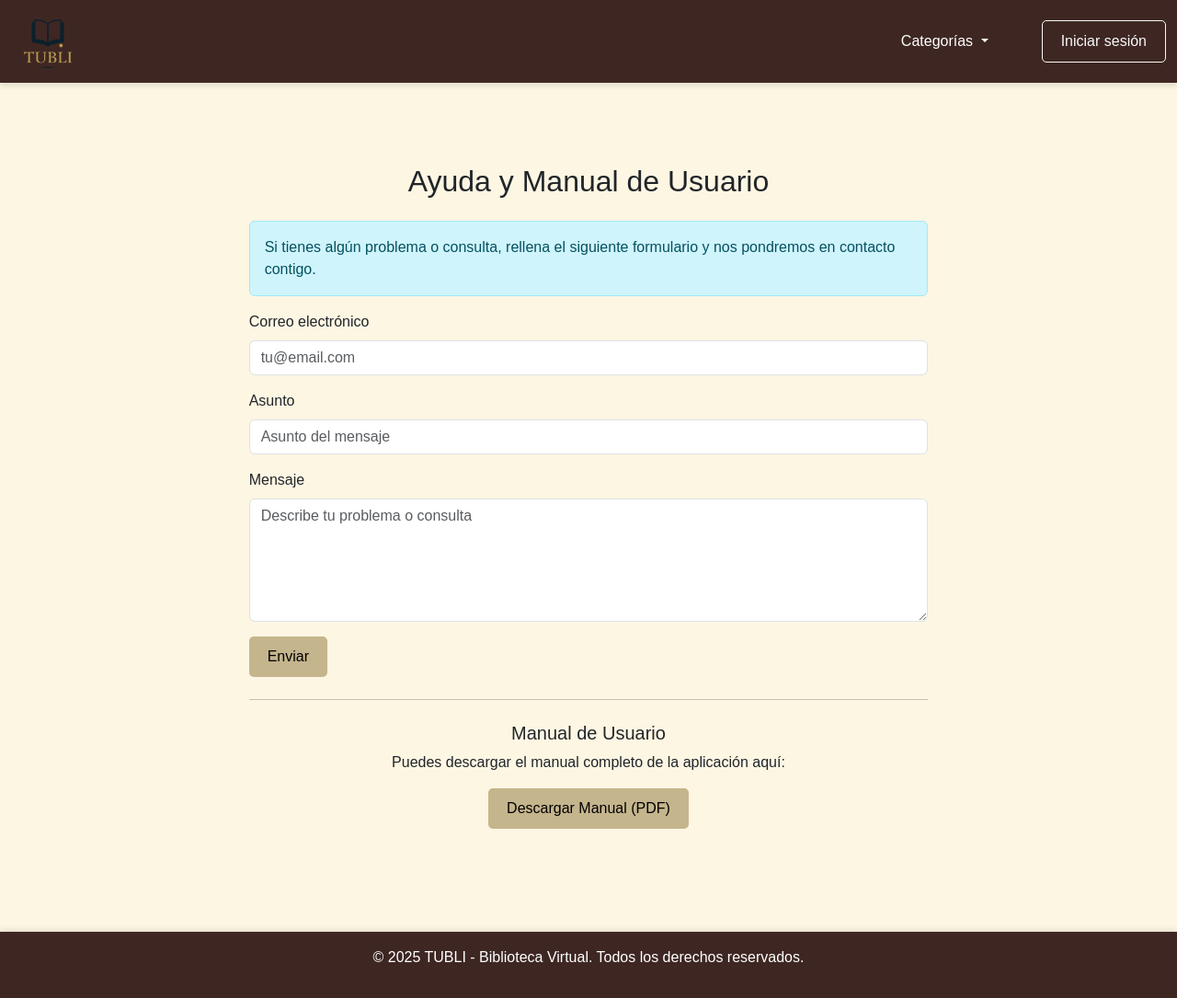
After one commit to daviidjkc/tubli_project, a Flask app: page /help in a window 1280 px wide. The commit adds this page. Shown: the whole page at 92% size. Run offline with Flask 3, Linux system fonts and the light colour scheme.

Commit message:
fase 3.5

```diff
--- a/app/routes/main.py
+++ b/app/routes/main.py
@@ -235,3 +235,17 @@ def toggle_favorito(book_id):
     if request.headers.get('X-Requested-With') == 'XMLHttpRequest':
         return jsonify({'status': status})
     return redirect(request.referrer or url_for('main.index'))
+
+@main_bp.route('/help', methods=['GET', 'POST'])
+def help():
+    return render_template('help.html')
+
+@main_bp.route('/send_help_email', methods=['POST'])
+def send_help_email():
+    email = request.form.get('email')
+    subject = request.form.get('subject')
+    message = request.form.get('message')
+    # Aquí deberías enviar el correo usando tu sistema preferido (Flask-Mail, SMTP, etc.)
+    # Por ahora solo mostramos un mensaje de éxito
+    flash('Tu mensaje ha sido enviado. Nos pondremos en contacto contigo pronto.', 'success')
+    return redirect(url_for('main.help'))
--- a/app/static/css/style.css
+++ b/app/static/css/style.css
@@ -428,3 +428,15 @@ body.dark-mode .card-text {
 card-security{
     margin-bottom: 5px;
 }
+
+.btn-brown {
+  color: #4e2e1e !important;
+  text-decoration: underline;
+  font-weight: 500;
+  transition: color 0.2s;
+}
+
+.btn-brown:hover {
+  color: #ad6060 !important;
+  text-decoration: underline;
+}
--- /dev/null
+++ b/app/templates/help.html
@@ -0,0 +1,35 @@
+{% extends "base.html" %}
+{% block title %}Ayuda{% endblock %}
+{% block content %}
+<div class="container mt-5 mb-5">
+    <h2 class="mb-4 text-center">Ayuda y Manual de Usuario</h2>
+    <div class="row justify-content-center">
+        <div class="col-md-8">
+            <div class="alert alert-info">
+                Si tienes algún problema o consulta, rellena el siguiente formulario y nos pondremos en contacto contigo.
+            </div>
+            <form method="POST" action="{{ url_for('main.send_help_email') }}">
+                <div class="mb-3">
+                    <label for="email" class="form-label">Correo electrónico</label>
+                    <input type="email" class="form-control" id="email" name="email" placeholder="tu@email.com" required>
+                </div>
+                <div class="mb-3">
+                    <label for="subject" class="form-label">Asunto</label>
+                    <input type="text" class="form-control" id="subject" name="subject" placeholder="Asunto del mensaje" required>
+                </div>
+                <div class="mb-3">
+                    <label for="message" class="form-label">Mensaje</label>
+                    <textarea class="form-control" id="message" name="message" rows="5" placeholder="Describe tu problema o consulta" required></textarea>
+                </div>
+                <button type="submit" class="btn btn-ver-detalles">Enviar</button>
+            </form>
+            <hr class="my-4">
+            <div class="text-center">
+                <h5>Manual de Usuario</h5>
+                <p>Puedes descargar el manual completo de la aplicación aquí:</p>
+                <a href="{{ url_for('static', filename='manuals/ManualTUBLI.pdf') }}" class="btn btn-ver-detalles" download>Descargar Manual (PDF)</a>
+            </div>
+        </div>
+    </div>
+</div>
+{% endblock %}
--- a/app/templates/index.html
+++ b/app/templates/index.html
@@ -148,6 +148,11 @@
   </div>
   {% endif %}
 
+  <!-- Enlace Help alineado a la derecha al final de la página -->
+  <div class="d-flex justify-content-end mt-5 mb-3">
+    <a href="{{ url_for('main.help') }}" class="btn btn-brown">Ayuda</a>
+  </div>
+
   <script>
   document.querySelectorAll('.fav-form').forEach(form => {
     form.addEventListener('submit', function(e) {
```
Also changed, not shown: instance/biblioteca.db, static/uploads/STK-20200827-WA0083.webp (deleted), 2 other files.
